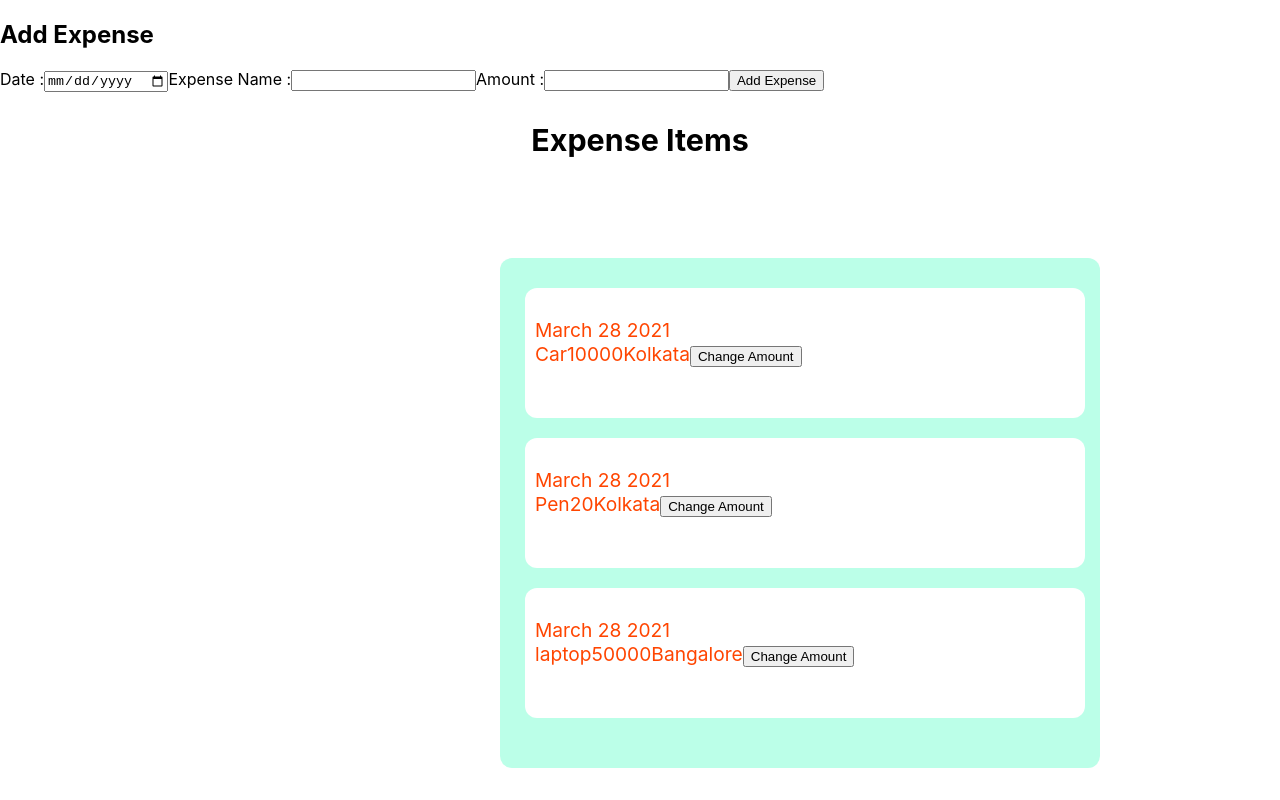
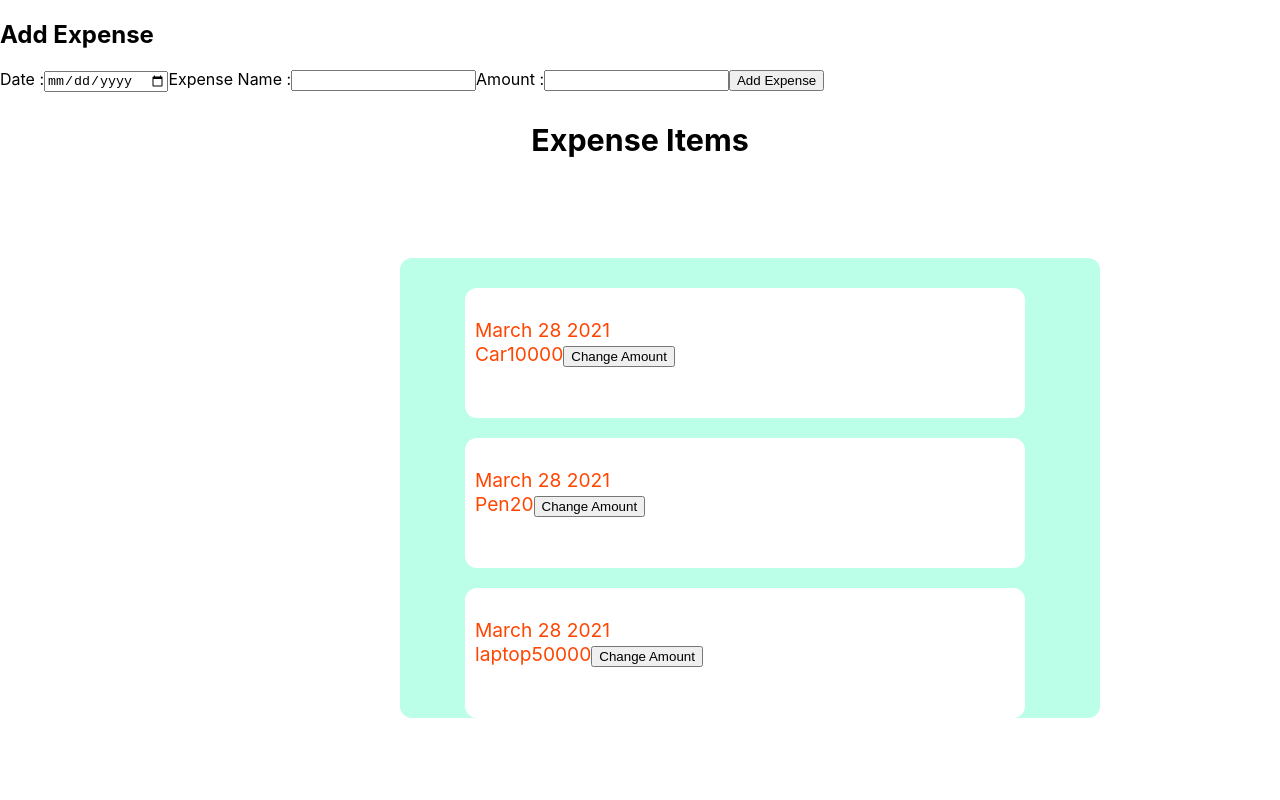
Before and after one commit to sagarikamohanty2000/react-first-app, a React (Create React App) app: page / in a window 1280 px wide. Built offline with nearby package versions, Linux system fonts and the light colour scheme.

Commit message:
new_expense_added_UI_Key

```diff
--- a/src/App.css
+++ b/src/App.css
@@ -1,13 +1,11 @@
 .App {
   /*text-align: center;*/
-
 }
 
 /* .App-logo {
   height: 40vmin;
   pointer-events: none;
 } */
-
 
 /* @media (prefers-reduced-motion: no-preference) {
   .App-logo {
@@ -26,13 +24,13 @@
   text-align: center;
 }
 
-.boxContainer{
+.boxContainer {
   border-radius: 12px;
   margin-top: 100px;
-  margin-left: 500px;
+  margin-left: 400px;
   padding-top: 10px;
-  width: 600px;
-  height: 500px;
+  width: 700px;
+  height: auto;
   background-color: rgb(187, 255, 232);
   box-shadow: 0 1px 8px (0, 0, 0, 0.25);
 }
--- a/src/App.js
+++ b/src/App.js
@@ -1,13 +1,11 @@
-import logo from "./logo.svg";
+import React, { useState } from "react";
 import "./App.css";
 import NewExpense from "./components/Expenses/NewExpense";
 import ExpenseItem from "./components/Expenses/ExpenseItem";
 
-
-
-const App = () => {
-  const expense = [
+const DummyExpenses = [
   {
+    id: 'e1',
     name: "Car",
     amount: 10000,
     location: "Kolkata",
@@ -15,6 +13,7 @@ const App = () => {
   },
 
   {
+    id: 'e2',
     name: "Pen",
     amount: 20,
     location: "Kolkata",
@@ -22,69 +21,35 @@ const App = () => {
   },
 
   {
+    id: 'e3',
     name: "laptop",
     amount: 50000,
     location: "Bangalore",
     date: new Date(2021, 2, 28),
   },
-
 ];
-
+const App = () => {
+  const [expenses, setNewExpenses] = useState(DummyExpenses);
 
   const newExpenseHandler = (newExpenseData) => {
+    setNewExpenses((prevExpenses) => {
+      return [newExpenseData, ...prevExpenses];
+    });
     console.log("In App.js");
     console.log(newExpenseData);
-  }
+  };
   return (
-
     <div className="App">
-      <NewExpense onFetchingNewExpense = {newExpenseHandler}/>
+      <NewExpense onFetchingNewExpense={newExpenseHandler} />
 
       <header className="App-header">
-        {/* <img src={logo} className="App-logo" alt="logo" />
-        <p>
-          Edit <code>src/App.js</code> and save to reload.
-        </p>
-        <a
-          className="App-link"
-          href="https://reactjs.org"
-          target="_blank"
-          rel="noopener noreferrer"
-        >
-          Learn React
-        </a> */}
-
         <h3>Expense Items</h3>
       </header>
       <div className="boxContainer">
-        <ExpenseItem
-          date={expense[0].date}
-          name={expense[0].name}
-          amount={expense[0].amount}
-          location={expense[0].location}
-        ></ExpenseItem>
-
-        <ExpenseItem
-          date={expense[1].date}
-          name={expense[1].name}
-          amount={expense[1].amount}
-          location={expense[1].location}
-        ></ExpenseItem>
-
-        <ExpenseItem
-          date={expense[2].date}
-          name={expense[2].name}
-          amount={expense[2].amount}
-          location={expense[2].location}
-        ></ExpenseItem>
-        {/* <ExpenseItem
-          date= {newExpense.date}
-          name={newExpense.name}
-          amount={newExpense.amount}
-        ></ExpenseItem> */}
+        <ExpenseItem items={expenses}></ExpenseItem>{" "}
       </div>
     </div>
   );
-}
+};
 
 export default App;
--- a/src/components/Expenses/ExpenseDate.css
+++ b/src/components/Expenses/ExpenseDate.css
@@ -1,5 +1,5 @@
 .expense_Date {
   color: black;
-  font-weight:100;
+  font-weight: 100;
   text-align: left;
 }
--- a/src/components/Expenses/ExpenseDate.js
+++ b/src/components/Expenses/ExpenseDate.js
@@ -7,9 +7,9 @@ const ExpenseDate = (data) => {
 
   return (
     <div>
-        {day} {month} {year}
+      {day} {month} {year}
     </div>
   );
-}
+};
 
 export default ExpenseDate;
--- a/src/components/Expenses/ExpenseDetails.js
+++ b/src/components/Expenses/ExpenseDetails.js
@@ -1,26 +1,23 @@
-import React ,{ useState} from'react';
+import React, { useState } from "react";
 import "./ExpenseDetails.css";
 import ExpenseDate from "./ExpenseDate";
 
 const ExpenseDetails = (data) => {
-
-  const [amount,setAmount] = useState(data.amount);
+  const [amount, setAmount] = useState(data.amount);
 
   const clickHandler = () => {
     setAmount(100);
     console.log(amount);
-  }
+  };
   return (
-
-
-      <div className="date_data"><ExpenseDate date={data.date}/>
+    <div className="date_data">
+      <ExpenseDate date={data.date} />
       {data.name}
-       {amount}
-      {data.location}
+      {amount}
+      {/*{data.location}*/}
       <button onClick={clickHandler}>Change Amount</button>
-
     </div>
   );
-}
+};
 
 export default ExpenseDetails;
--- a/src/components/Expenses/ExpenseItem.css
+++ b/src/components/Expenses/ExpenseItem.css
@@ -1,13 +1,11 @@
-
 .expense-item {
   color: black;
   font-family: "Gill Sans", "Gill Sans MT", Calibri, "Trebuchet MS", sans-serif;
-  font-weight:80;
+  font-weight: 80;
   margin-left: 10px;
   border-radius: 10px;
-  background-color:rgb(255, 255, 255);
+  background-color: rgb(255, 255, 255);
   margin-top: 30px;
-
 }
 /* .expense-date {
   border-radius: 6px;
--- a/src/components/Expenses/ExpenseItem.js
+++ b/src/components/Expenses/ExpenseItem.js
@@ -5,17 +5,19 @@ import Card from "../UI/Card";
 
 const ExpenseItem = (data) => {
   return (
-
-    <Card className="expense-item">
+    <div>
+      {data.items.map((expense) => (
+        <Card className="expense-item"  key={expense.id}>
 
           <ExpenseDetails
-            date={data.date}
-            name={data.name}
-            amount={data.amount}
-            location={data.location}
+            date={expense.date}
+            name={expense.name}
+            amount={expense.amount}
           />
-    </Card>
+        </Card>
+      ))}
+    </div>
   );
-}
+};
 
 export default ExpenseItem;
--- a/src/components/Expenses/NewExpense.js
+++ b/src/components/Expenses/NewExpense.js
@@ -1,23 +1,20 @@
-
 import ExpenseForm from "./ExpenseForm";
 
 const NewExpense = (props) => {
-
   const onSaveHandler = (newExpenseData) => {
-
     const newData = {
       ...newExpenseData,
-            id: Math.random()
-        }
+      id: Math.random(),
+    };
 
     props.onFetchingNewExpense(newData);
     //console.log(newData);
-     }
+  };
   return (
     <div className="new-expense">
-  <ExpenseForm  onSaveNewExpense = {onSaveHandler}/>
+      <ExpenseForm onSaveNewExpense={onSaveHandler} />
     </div>
   );
-}
+};
 
 export default NewExpense;
--- a/src/components/UI/Card.css
+++ b/src/components/UI/Card.css
@@ -1,6 +1,6 @@
 .expense-card {
   border-radius: 12px;
-  margin-left: 25px;
+  margin-left: 65px;
   margin-top: 20px;
   padding-top: 30px;
   padding-left: 10px;
@@ -9,5 +9,4 @@
   background-color: white;
   color: orangered;
   font-size: larger;
-
 }
--- a/src/components/UI/Card.js
+++ b/src/components/UI/Card.js
@@ -1,8 +1,7 @@
 import "./Card.css";
 
 const Card = (props) => {
-
-  return <div className= "expense-card">{props.children}</div>;
-}
+  return <div className="expense-card">{props.children}</div>;
+};
 
 export default Card;
```
Also changed, not shown: src/components/Expenses/ExpenseDetails.css (+6 -8 lines), src/components/Expenses/ExpenseForm.js (+21 -6 lines). Lines whose indentation alone changed are shown as unchanged.
